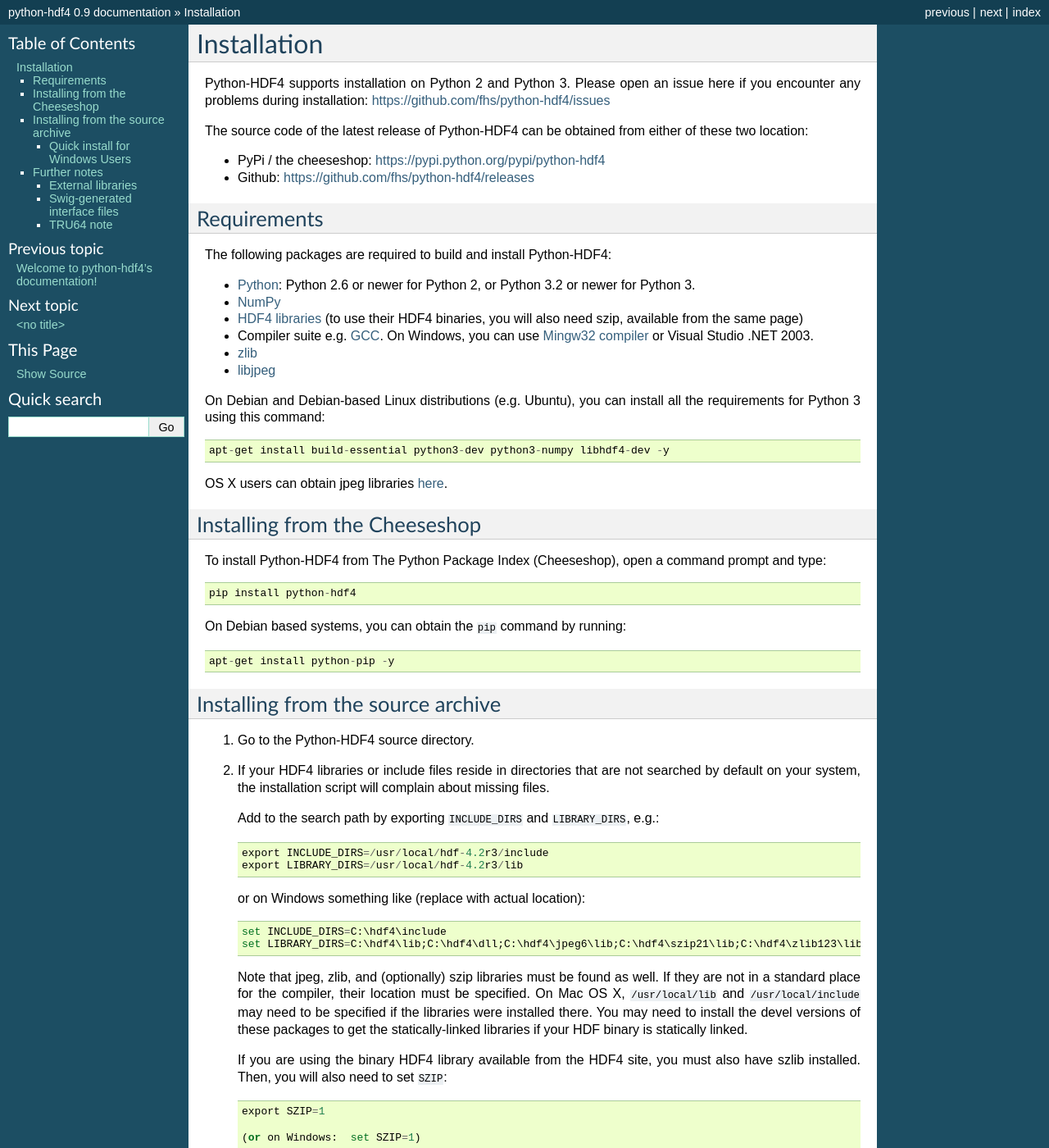
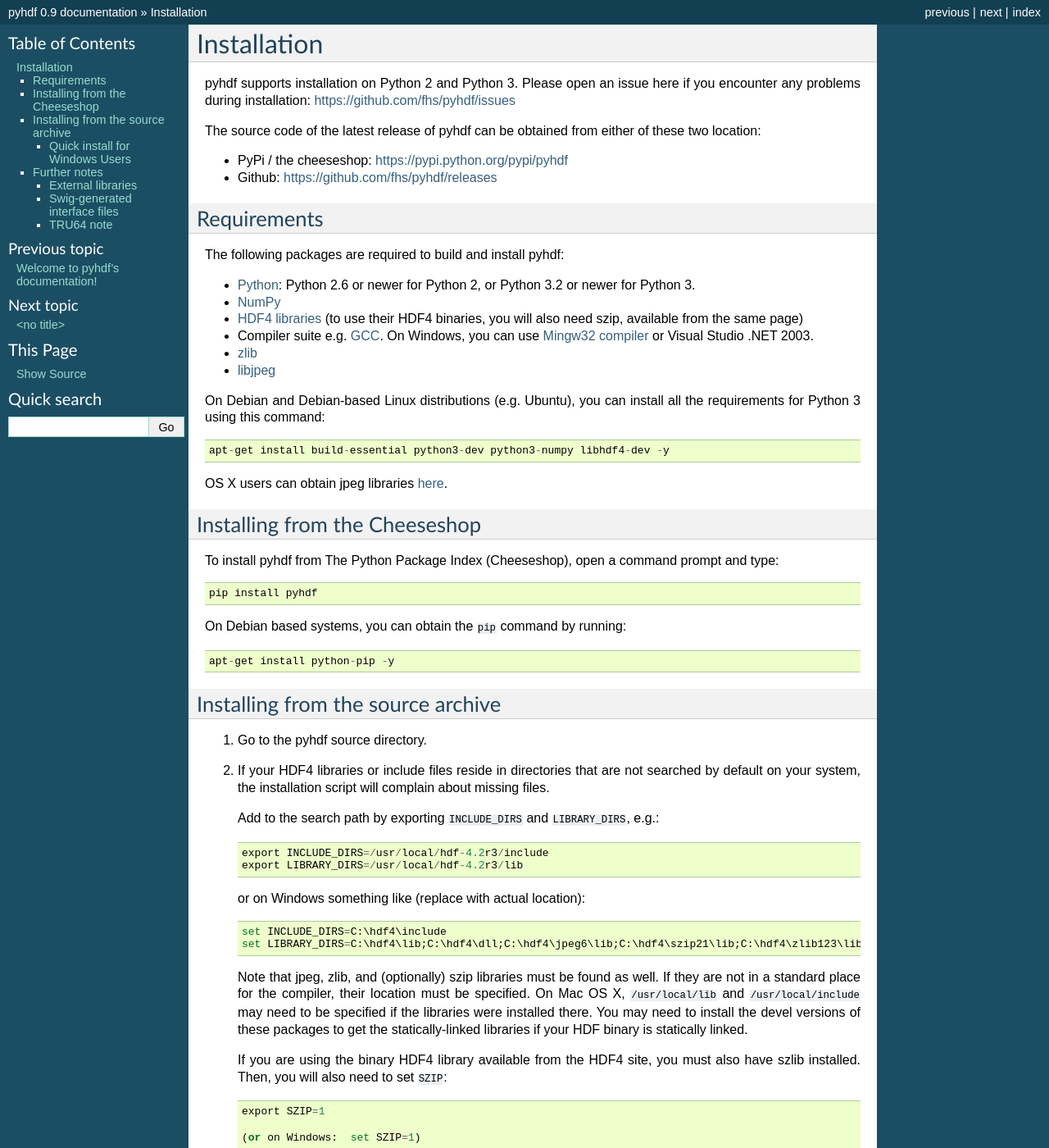
Before and after one commit to fhs/pyhdf, a Sphinx documentation site: the page built from doc/install.rst, in a window 1280 px wide and 1400 px high. Shown: the whole window at 82% size. Built offline with Sphinx 7.4.7, drawn with Linux system fonts in a browser that asks for light colours; some of the changed text lies outside the part shown.

Commit message:
Change package name from python-hdf4 to pyhdf (#22)
* Change package name from python-hdf4 to pyhdf

Fixes #13

* Rename python-hdf4 to pyhdf everywhere

* Update README

* Convert README to markdown

* Update copyright year in docs

```diff
--- a/doc/conf.py
+++ b/doc/conf.py
@@ -1,6 +1,6 @@
 # -*- coding: utf-8 -*-
 #
-# python-hdf4 documentation build configuration file, created by
+# pyhdf documentation build configuration file, created by
 # sphinx-quickstart2 on Sun Jul 27 02:07:57 2014.
 #
 # This file is execfile()d with the current directory set to its
@@ -46,8 +46,8 @@
 master_doc = 'index'
 
 # General information about the project.
-project = u'python-hdf4'
-copyright = u'2014, python-hdf4 authors'
+project = u'pyhdf'
+copyright = u'2019, pyhdf authors'
 
 # The version info for the project you're documenting, acts as replacement for
 # |version| and |release|, also used in various other places throughout the
@@ -179,7 +179,7 @@
 #html_file_suffix = None
 
 # Output file base name for HTML help builder.
-htmlhelp_basename = 'python-hdf4doc'
+htmlhelp_basename = 'pyhdfdoc'
 
 
 # -- Options for LaTeX output ---------------------------------------------
@@ -199,8 +199,8 @@
 # (source start file, target name, title,
 #  author, documentclass [howto, manual, or own class]).
 latex_documents = [
-  ('index', 'python-hdf4.tex', u'python-hdf4 Documentation',
-   u'python-hdf4 authors', 'manual'),
+  ('index', 'pyhdf.tex', u'pyhdf Documentation',
+   u'pyhdf authors', 'manual'),
 ]
 
 # The name of an image file (relative to this directory) to place at the top of
@@ -229,8 +229,8 @@
 # One entry per manual page. List of tuples
 # (source start file, name, description, authors, manual section).
 man_pages = [
-    ('index', 'python-hdf4', u'python-hdf4 Documentation',
-     [u'python-hdf4 authors'], 1)
+    ('index', 'pyhdf', u'pyhdf Documentation',
+     [u'pyhdf authors'], 1)
 ]
 
 # If true, show URL addresses after external links.
@@ -243,8 +243,8 @@
 # (source start file, target name, title, author,
 #  dir menu entry, description, category)
 texinfo_documents = [
-  ('index', 'python-hdf4', u'python-hdf4 Documentation',
-   u'python-hdf4 authors', 'python-hdf4', 'One line description of project.',
+  ('index', 'pyhdf', u'pyhdf Documentation',
+   u'pyhdf authors', 'pyhdf', 'One line description of project.',
    'Miscellaneous'),
 ]
 
--- a/doc/install.rst
+++ b/doc/install.rst
@@ -2,21 +2,21 @@
 Installation
 ============
 
-Python-HDF4 supports installation on Python 2 and Python 3. Please open an
+pyhdf supports installation on Python 2 and Python 3. Please open an
 issue here if you encounter any problems during installation:
-https://github.com/fhs/python-hdf4/issues
+https://github.com/fhs/pyhdf/issues
 
-The source code of the latest release of Python-HDF4 can be obtained from
+The source code of the latest release of pyhdf can be obtained from
 either of these two location:
 
-*  PyPi / the cheeseshop: https://pypi.python.org/pypi/python-hdf4
-*  Github: https://github.com/fhs/python-hdf4/releases
+*  PyPi / the cheeseshop: https://pypi.python.org/pypi/pyhdf
+*  Github: https://github.com/fhs/pyhdf/releases
 
 
 Requirements
 ------------
 
-The following packages are required to build and install Python-HDF4:
+The following packages are required to build and install pyhdf:
 
 - `Python <http://www.python.org>`_:
   Python 2.6 or newer for Python 2, or Python 3.2 or newer for Python 3.
@@ -40,10 +40,10 @@
 Installing from the Cheeseshop
 ------------------------------
 
-To install Python-HDF4 from The Python Package Index (Cheeseshop), open a
+To install pyhdf from The Python Package Index (Cheeseshop), open a
 command prompt and type::
 
-    pip install python-hdf4
+    pip install pyhdf
 
 On Debian based systems, you can obtain the ``pip`` command by running::
 
@@ -53,7 +53,7 @@
 Installing from the source archive
 ----------------------------------
 
-1. Go to the Python-HDF4 source directory.
+1. Go to the pyhdf source directory.
 
 2. If your HDF4 libraries or include files reside in directories
    that are not searched by default on your system, the installation script
@@ -113,8 +113,8 @@
 
 1. Download the complete HDF4 binary package from the link given
    below.  These packages include all libraries needed to compile
-   Python-HDF4. There are two binary packages to choose from depending on
-   whether or not you want to compile Python-HDF4 with SZIP encoding enabled
+   pyhdf. There are two binary packages to choose from depending on
+   whether or not you want to compile pyhdf with SZIP encoding enabled
    or disabled.  There are different licensing implications for each
    choice (see `the HDF page
    <http://hdfgroup.com/doc_resource/SZIP/>`_ for more details on the
@@ -125,7 +125,7 @@
 
 2. Unzip the selected package into a directory of your choice (e.g. ``C:\HDF4``).
 
-3. Go to the Python-HDF4 source directory.
+3. Go to the pyhdf source directory.
 
 4. Build the package in one of the two following ways:
 
@@ -142,7 +142,7 @@
    standard Python binary distribution, then you need to specify -c
    mingw32 on the command line as well.
 
-5. To install Python-HDF4 or build a binary distribution (bdist_msi,
+5. To install pyhdf or build a binary distribution (bdist_msi,
    bdist_wininst, bdist_egg, etc.), run one of the following commands::
 
 	python setup.py install
```
Also changed, not shown: README.md (added, +39 -0 lines), README.rst (deleted, +0 -39 lines), doc/index.rst (+4 -5 lines), setup.py (+6 -8 lines), 3 other files.
